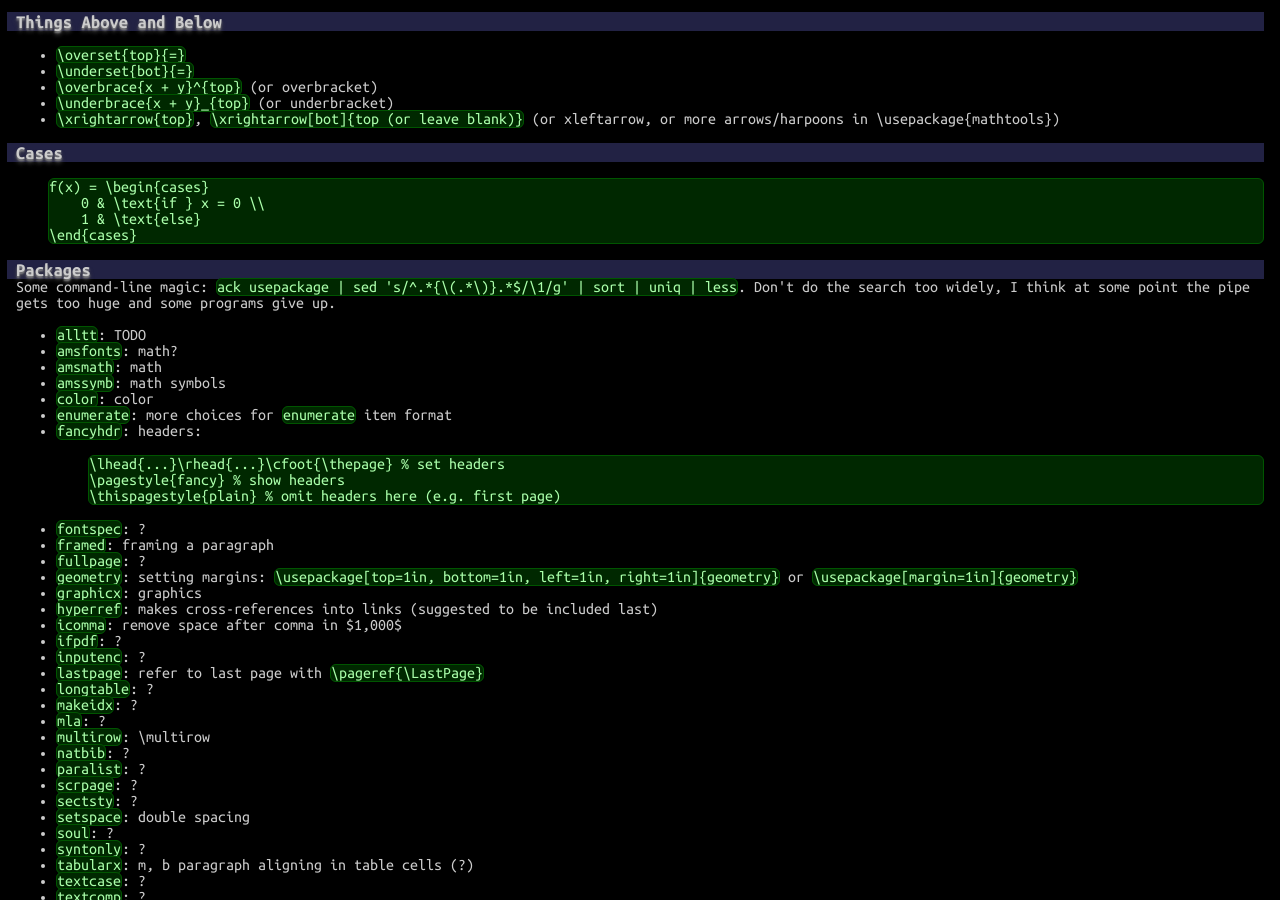
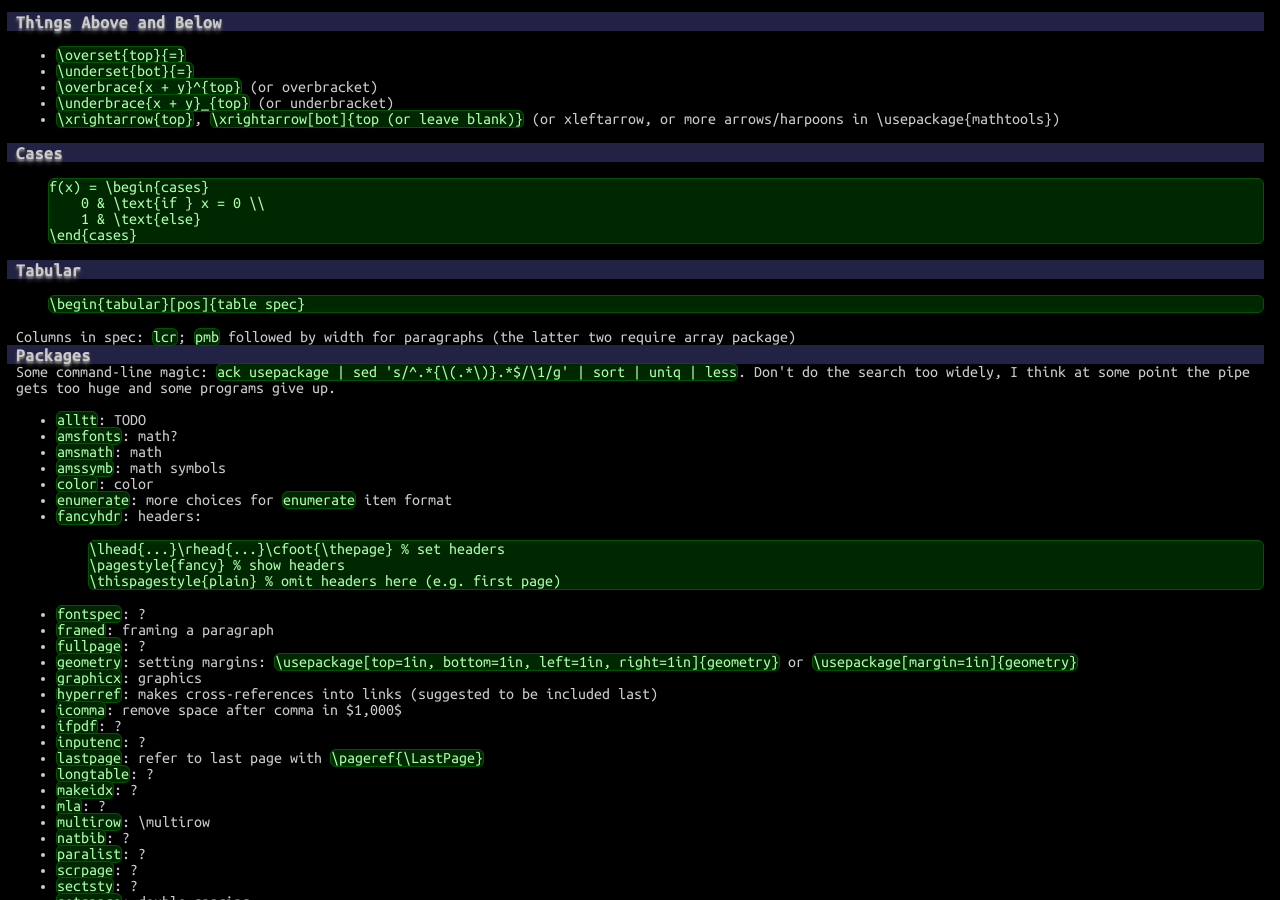
Before and after one commit to betaveros/cs, a Jekyll site: the page built from index.html, in a window 1280 px wide and 900 px high, scrolled down 28123 px. Built offline with Jekyll 4.4.1, drawn with Linux system fonts in a browser that asks for light colours.

Commit message:
latex tabular

```diff
--- a/_includes/latex.html
+++ b/_includes/latex.html
@@ -36,6 +36,10 @@ Equation \ref{eq:life} is good. \eqref{eq:life} is good.</pre>
 	0 &amp; \text{if } x = 0 \\
 	1 &amp; \text{else}
 \end{cases}</pre>
+<h3>Tabular</h3>
+<pre>\begin{tabular}[pos]{table spec}</pre>
+
+Columns in spec: <code>lcr</code>; <code>pmb</code> followed by width for paragraphs (the latter two require array package)
 <h3>Packages</h3>
 Some command-line magic: <code>ack usepackage | sed 's/^.*{\(.*\)}.*$/\1/g' | sort | uniq | less</code>. Don't do the search too widely, I think at some point the pipe gets too huge and some programs give up.
 <ul>
```
